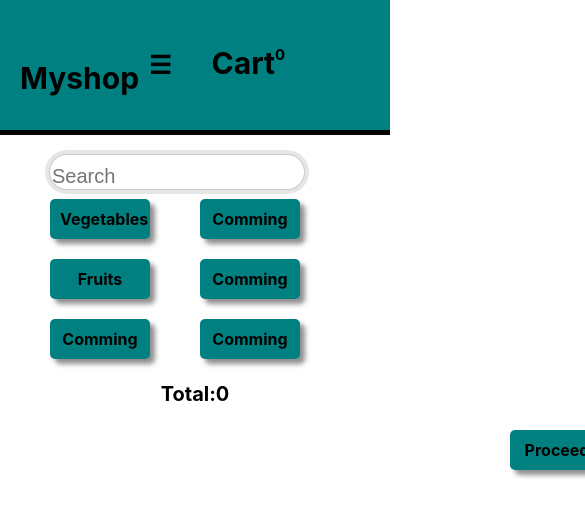
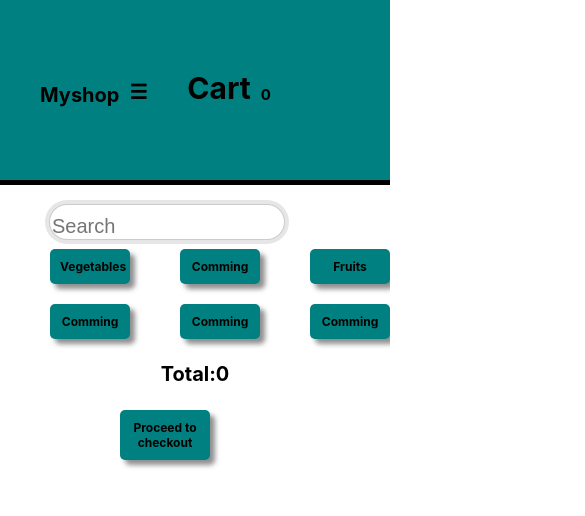
Before and after one commit to mahletbogale/grocery_frontend, a React (Create React App) app: page /carts in a window 390 px wide. Shown: the top 516 px of the page, 585 px wide, since content can reach past the window. Built offline with nearby package versions, Linux system fonts and the light colour scheme; no server answers.

Commit message:
fixing delete buttom issues

```diff
--- a/src/App/App.css
+++ b/src/App/App.css
@@ -3,8 +3,8 @@
   height: 60px;
   color: black;
 
-  padding-top: 40px;
-  padding-bottom: 30px;
+  padding-top: 70px;
+  padding-bottom: 50px;
   display: flex;
   flex-direction: row;
 
@@ -28,6 +28,7 @@ main li {
   box-shadow: 5px 5px 5px rgba(68, 68, 68, 0.6);
   border-radius: 5px;
   margin-bottom: 40px;
+  cursor: pointer;
 }
 main a {
   text-align: center;
@@ -84,16 +85,25 @@ img {
 }
 
 .fa {
-  font-size: 50px;
-  padding-left: 800px;
+  font-size: 45px;
+  padding-left: 700px;
+
 
   list-style: none;
+
+}
+
+.quantity{
+  padding-left: 20px;
+
+
 }
 .homeli {
   font-size: 45px;
   padding-left: 10px;
   padding-top: 10px;
   list-style: none;
+  cursor: pointer;
 }
 .put {
   padding-top: 10px;
@@ -105,17 +115,18 @@ img {
   border: none;
   font-size: 20px;
 }
+
 header h1 {
   padding-left: 20px;
 }
 .detail img {
-  width: 450px;
-  height: 450px;
+  width: 350px;
+  height: 350px;
 
   border: solid 5px white;
 
   padding-top: 20px;
-  margin-left: 380px;
+  margin-left: 420px;
   margin-top: 30px;
   min-height: 50vh;
 }
@@ -126,6 +137,7 @@ header h1 {
   margin-left: 580px;
   box-shadow: 5px 5px 5px rgba(68, 68, 68, 0.6);
   text-align: center;
+  cursor: pointer;
 }
 .detail .boxbg {
   display: grid;
@@ -138,12 +150,14 @@ header h1 {
 }
 .cart li {
   margin-left: 550px;
+  cursor: pointer;
 }
 .detail h1 {
   text-align: center;
 }
 .cart h2 {
   text-align: center;
+  margin-left: 0px;
 }
 .payh1{
   text-align: center;
@@ -159,15 +173,15 @@ header h1 {
 
 
 
-@media only screen and (max-width: 600px) {
+@media only screen and (max-width: 900px) {
   .put {
-    width: 250px;
+    width: 230px;
     margin-left: 50px;
     font-size: 20px;
   }
 
   .homeli {
-    font-size: 25px;
+    font-size: 20px;
     padding-left: 10px;
     padding-top: 10px;
   }
@@ -185,8 +199,8 @@ header h1 {
     margin-left: 50px;
     margin-top: 10px;
 
-    width: 80px;
-
+    width: 60px;
+    font-size: 12px;
     margin-bottom: 10px;
   }
   .detail img {
@@ -239,11 +253,25 @@ header h1 {
   }
   .cart h2 {
     text-align: center;
+
   }
   .payh1{
     text-align: center;
     font-size: 50px;
     text-shadow: 5px 5px 5px rgba(68, 68, 68, 0.6);
   }
+  .quantity{
+    padding-left: 10px;
 
+
+  }
+  .detail .payLi{
+    width: 70px;
+    margin-left: 120px;
+  }
+
+header h1 {
+  padding-left: 40px;
+  font-size: 20px;
 }
+}
--- a/src/App/App.js
+++ b/src/App/App.js
@@ -28,17 +28,22 @@ class App extends Component {
       total: 0,
       sortValue: "",
       count: 1,
-      inputValue: "",
+      // inputValue: "",
+      search: null,
+      index: 0,
     };
   }
   componentDidMount() {
-    fetch(APIURL + "/fruits/")
+    // fetch(APIURL + "/fruits/")
+    fetch("https://stark-anchorage-91434.herokuapp.com/fruits/")
       .then((res) => res.json())
       .then((json) => {
         this.setState({ fruits: json });
       })
       .catch(console.error);
-    fetch(APIURL + "/vegetables/")
+
+    fetch("https://stark-anchorage-91434.herokuapp.com/vegetables/")
+      // fetch(APIURL + "/vegetables/")
       .then((res) => res.json())
       .then((json) => {
         this.setState({ vegetables: json });
@@ -59,17 +64,47 @@ class App extends Component {
   };
   decrementCount = (itemName) => {
     let updatedCarts = [...this.state.carts];
+    let updatedQty = this.state.qty;
+    for (let item of updatedCarts) {
+      if (item.name === itemName && item.count > 1) {
+        item.count--;
+        updatedQty--;
+
+        this.setState((prevState) => ({
+          carts: updatedCarts,
+          qty: updatedQty,
+        }));
+      } else if (item.name === itemName && item.count <= 1) {
+        let index = updatedCarts.indexOf(item.name);
+        updatedCarts.splice(index);
+        item.count = item.count;
+      }
+      this.setState((prevState) => ({
+        count: item.count,
+        carts: updatedCarts,
+        qty: updatedCarts.length,
+      }));
+    }
+  };
+
+  deleteFromCart = (itemName) => {
+    let updatedCarts = [...this.state.carts];
+    let updatedQty = this.state.qty;
+
     for (let item of updatedCarts) {
       if (item.name === itemName) {
-        if (item.count > 1) item.count--;
-        // if(item.count < 1) qty = prevState.qty;
+        let index = updatedCarts.indexOf(item.name);
+        updatedCarts.splice(index);
+
+        updatedQty = updatedCarts.length;
       }
+      this.setState(() => ({
+        carts: updatedCarts,
+        qty: updatedQty,
+      }));
     }
-    this.setState((prevState) => ({
-      carts: updatedCarts,
-      qty: prevState.qty - 1,
-    }));
   };
+
   addQty = () => {
     this.setState((prevState) => ({
       qty: prevState.qty + 1,
@@ -127,6 +162,12 @@ class App extends Component {
   //     inputValue: inpuValue,
   //   });
   // };
+
+  handleSearch = (event) => {
+    let inputValue = event.target.value;
+    this.setState({ search: inputValue });
+  };
+
   render() {
     return (
       <div className="apphead">
@@ -223,6 +264,7 @@ class App extends Component {
                   cartPrice={this.state.cartPrice}
                   carts={this.state.carts}
                   addCart={this.addCart}
+                  deleteFromCart={this.deleteFromCart}
                   match={routerProps.match}
                 />
               )}
@@ -232,10 +274,14 @@ class App extends Component {
               exact
               render={(routerProps) => (
                 <Search
-                  inputValue={this.state.inputValue}
-                  filteredItemFruit={this.state.filteredItemFruit}
-                  filteredItemVeg={this.state.filteredItemVeg}
-                  filterOnChange={this.filterOnChange}
+                  search={this.state.search}
+                  // inputValue={this.state.inputValue}
+                  // filteredItemFruit={this.state.filteredItemFruit}
+                  // filteredItemVeg={this.state.filteredItemVeg}
+                  // filterOnChange={this.filterOnChange}
+                  vegetables={this.state.vegetables}
+                  fruits={this.state.fruits}
+                  onChange={(e) => this.handleSearch(e)}
                   match={routerProps.match}
                 />
               )}
--- a/src/Carts/Carts.js
+++ b/src/Carts/Carts.js
@@ -1,92 +1,4 @@
 
-
-// import React, { Component } from "react";
-// import { Link } from "react-router-dom";
-// let coun;
-// let count;
-// let items = {};
-// let pri;
-// let total;
-// let quantit;
-// class Carts extends Component {
-//   quantit=this.props.qty;
-//   pri=items.price;
-//   total= pri * quantit;
-
-
-
-//   add = (event) => {
-//     coun = this.props.count;
-//     if(!coun < 1){
-//     this.props.incrementCount(coun);
-//     }
-//   };
-
-//   subtract = (event) => {
-//     coun = this.props.count;
-//    if(!coun  < 1) {
-//     this.props.DecrementCount(coun);
-//    }
-//   };
-
-//   render() {
-//     coun = this.props.count;
-//     let quantity = this.props.qty;
-//     // let cart = this.props.carts[this.props.carts.length-1];
-//     // let items = {};
-//     for (let item of this.props.carts) {
-//       console.log(item);
-//       if (!items[item.name]) {
-//         items[item.name] = {
-//           name: item.name,
-//           price: item.price,
-//           description: item.description,
-//           image_url: item.image_url,
-//           lebel: item.lebel,
-//           count: 1,
-//         };
-//       }
-//        else {
-//         items[item.name].count++;
-//         console.log("hey");
-//       }
-
-//     }
-
-//     let result=[];
-//     for(let cart in items) {
-
-//       // console.log(cart["image_url"]);
-//     let outPut= (<div className="cart">
-
-//     <img src={items[cart].image_url} alt={items[cart].image_url} width="300px" />
-
-//     <p>{items[cart].name} </p>
-//     <p>{items[cart].price} </p>
-//     <p>{items[cart].description} </p>
-//     <p>{items[cart].lebel} </p>
-//     <Link to="/pay"><li>Pay</li></Link>
-
-
-//     <h2>count:{this.props.count}</h2>
-//     {/* {items[cart].count} */}
-//     <li onClick={this.add}>+</li>
-//     <li onClick={this.subtract}>-</li>
-//     <li onClick={this.removeFromCart}>Delete</li>
-//   </div>)
-//   console.log(items[cart].price);
-//      result.push(outPut);
-//     }
-//     return (
-//       <div className="detail">
-//      <h1>Subtotal:{total}</h1>
-//        {/* <h1>Subtotal:(({items[cart].price})*{this.props.qty})</h1> */}
-//         {result}</div>
-//     );
-//   }
-// }
-
-// export default Carts;
 
 
 import React, { Component } from 'react';
@@ -95,9 +7,16 @@ class Carts extends Component {
   add = (event,itemName) => {
     this.props.incrementCount(itemName);
   };
-  subtract = (event, itemName) => {
+  subtract = (event, itemName,index) => {
     this.props.decrementCount(itemName);
   };
+
+  removeFromCart = (event,itemName) => {
+    this.props.deleteFromCart(itemName);
+
+  };
+
+
   render() {
     let TotalResult=0;
     let total=[];
@@ -145,7 +64,9 @@ class Carts extends Component {
           <h2>count:{items[item].count}</h2>
           <li onClick={event => this.add(event, items[item].name)}>+</li>
           <li onClick={event => this.subtract(event, items[item].name)}>-</li>
-          <li onClick={this.removeFromCart}>Delete</li>
+          <li onClick={event=>this.removeFromCart(event,items[item].name)}>Delete</li>
+          {/* <li onClick={this.removeFromCart}>Delete</li> */}
+
         </div>
       );
       result.push(output);
--- a/src/Nav/Nav.js
+++ b/src/Nav/Nav.js
@@ -13,7 +13,7 @@ class Nav extends Component {
           <li className="fa">
             <span>Cart</span>
           </li>
-          <span> {this.props.qty}</span>
+          <p className="quantity"> {this.props.qty}</p >
         </Link>
       </nav>
     );
```
Also changed, not shown: src/Search/Search.js (+80 -42 lines).
